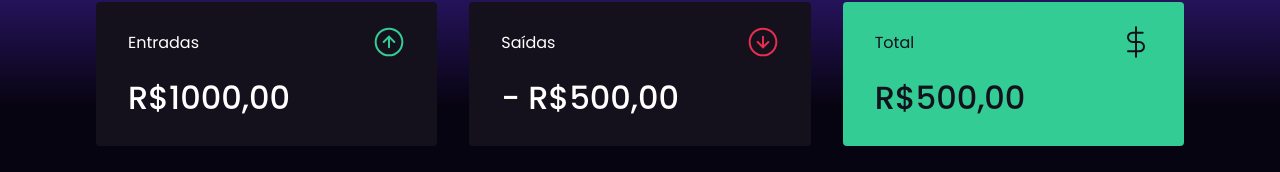
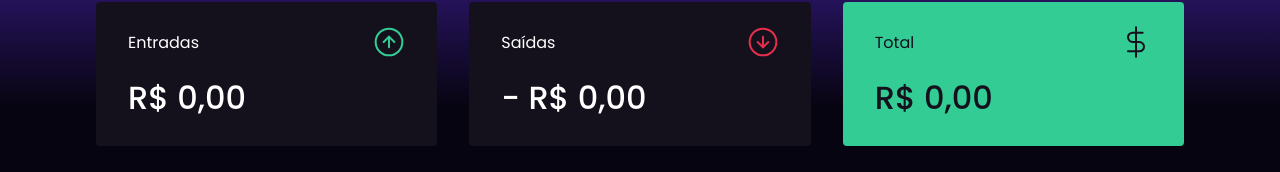
Before and after one commit to Eduardo-SO/es-money, a React (Create React App) app: page / in a window 1280 px wide. Shown: the part 166-338 px from the top of the page. Built offline with nearby package versions, Linux system fonts and the light colour scheme; no server answers; what miragejs would draw is missing.

Commit message:
Finish summary

```diff
--- a/src/components/Summary/index.tsx
+++ b/src/components/Summary/index.tsx
@@ -9,6 +9,30 @@
 export const Summary: React.FC = () => {
   const { transactions } = useContext(TransactionsContext)
 
+  // const totalDeposits = transactions.reduce((acc, transaction) => {
+  //   if (transaction.type === 'deposit') {
+  //     return acc + transaction.amount
+  //   }
+
+  //   return acc
+  // }, 0)
+
+  const summary = transactions.reduce((acc, transaction) => {
+    if (transaction.type === 'deposit') {
+      acc.deposits += transaction.amount
+      acc.total += transaction.amount
+    }  else {
+      acc.withdraws += transaction.amount
+      acc.total -= transaction.amount
+    }
+
+    return acc
+  }, {
+    deposits: 0,
+    withdraws: 0,
+    total: 0
+  })
+
   return (
     <Container>
         <div>
@@ -16,7 +40,12 @@
             <p>Entradas</p>
             <img src={incomeIcon} alt="Entradas"/>
           </header>
-          <strong>R$1000,00</strong>
+          <strong>
+            {new Intl.NumberFormat('pt-BR', {
+                  style: 'currency',
+                  currency: 'BRL',
+              }).format(summary.deposits)}
+          </strong>
         </div>
 
         <div>
@@ -24,7 +53,12 @@
             <p>Saídas</p>
             <img src={outcomeIcon} alt="Saídas"/>
           </header>
-          <strong>- R$500,00</strong>
+          <strong>
+            - {new Intl.NumberFormat('pt-BR', {
+                  style: 'currency',
+                  currency: 'BRL',
+              }).format(summary.withdraws)}
+          </strong>
         </div>
 
         <div>
@@ -32,7 +66,12 @@
             <p>Total</p>
             <img src={totalIcon} alt="Total"/>
           </header>
-          <strong>R$500,00</strong>
+          <strong>
+            {new Intl.NumberFormat('pt-BR', {
+                  style: 'currency',
+                  currency: 'BRL',
+              }).format(summary.total)}
+          </strong>
         </div>
     </Container>
   )
```
